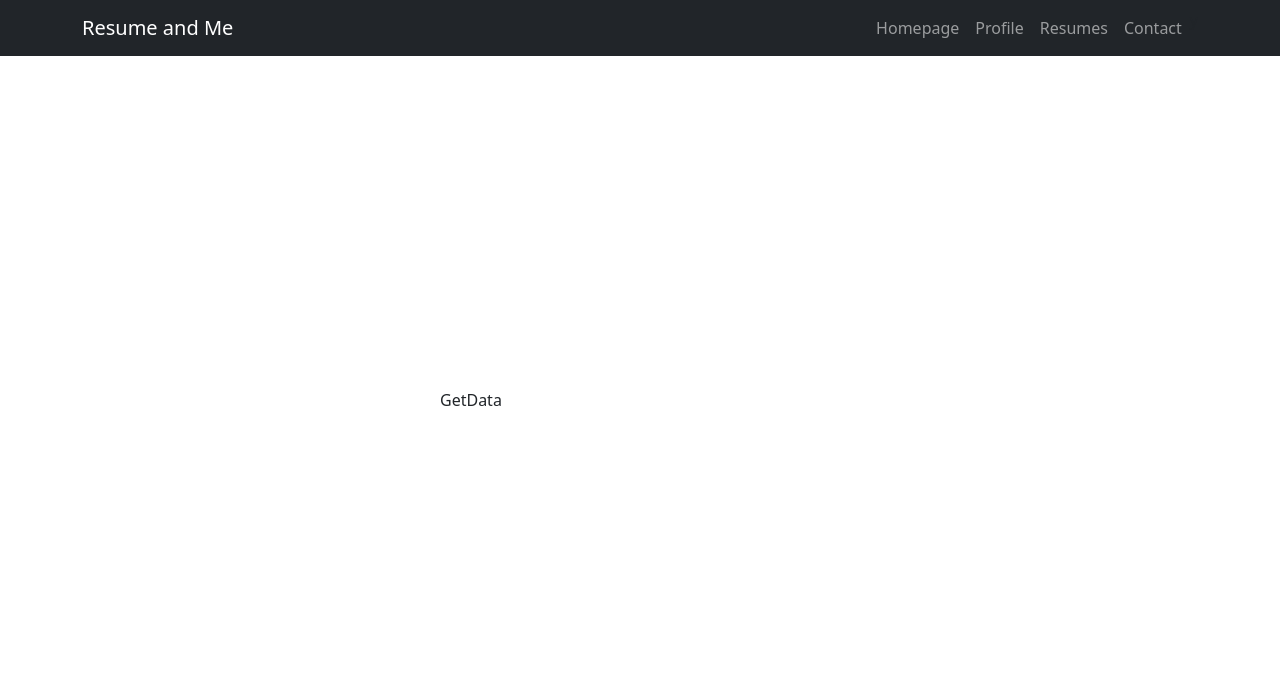
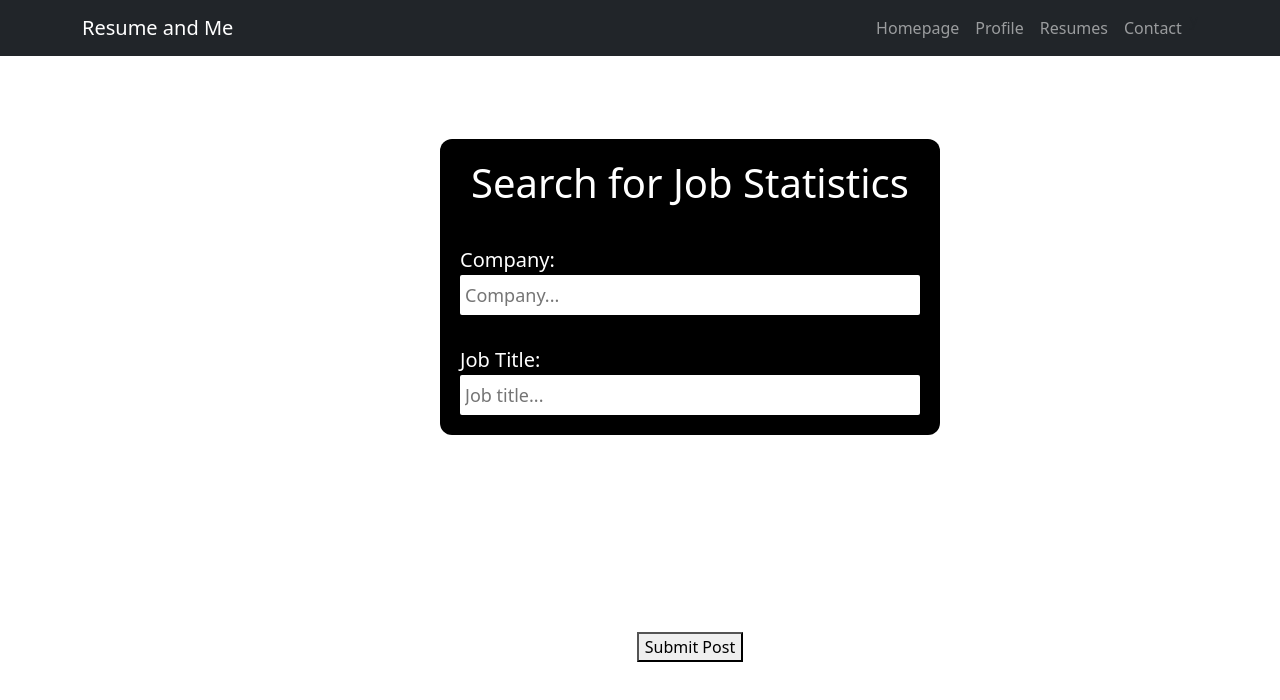
Before and after one commit to sdjkafkasdfhksjadf/resume-and-me, a React (Create React App) app: page /GetData in a window 1280 px wide. Shown: the top 700 px of the page. Built offline with nearby package versions, Linux system fonts and the light colour scheme; no server answers; sample sign-in values are in the browser's storage.

Commit message:
Update GetData.js

```diff
--- a/src/components/GetData.js
+++ b/src/components/GetData.js
@@ -1,7 +1,56 @@
-import React from 'react'
+import React, { useState } from "react";
+import { addDoc, collection } from "firebase/firestore";
+import { db } from "../firebase";
+import { useNavigate } from "react-router-dom";
 
-export default function GetData() {
+function CreatePost() {
+
+  const [company, setCompany] = useState("");
+  const [jobTitle, setJobTitle] = useState("");
+
+  const postsCollectionRef = collection(db, "DataSearchInfo");
+  let navigate = useNavigate();
+
+  const createPost = async () => {
+    await addDoc(postsCollectionRef, {
+      company,
+      jobTitle
+    });
+
+  };
+
+
+
   return (
-    <div>GetData</div>
-  )
+    <div className="dataSearchPage">
+      <div className="dataSearchContainer">
+        <h1>Search for Job Statistics</h1>
+
+        <div className="question">
+          <label> Company:</label>
+          <input
+             placeholder="Company..."
+             onChange={(event) => {
+               setCompany(event.target.value);
+             }}
+          />
+        </div>
+
+        <div className="question">
+          <label>Job Title:</label>
+          <input
+             placeholder="Job title..."
+             onChange={(event) => {
+               setJobTitle(event.target.value);
+             }}
+          />
+        </div>
+        </div>
+        <button onClick={createPost}> Submit Post</button>
+
+      </div>
+
+  );
 }
+
+export default CreatePost;
```
